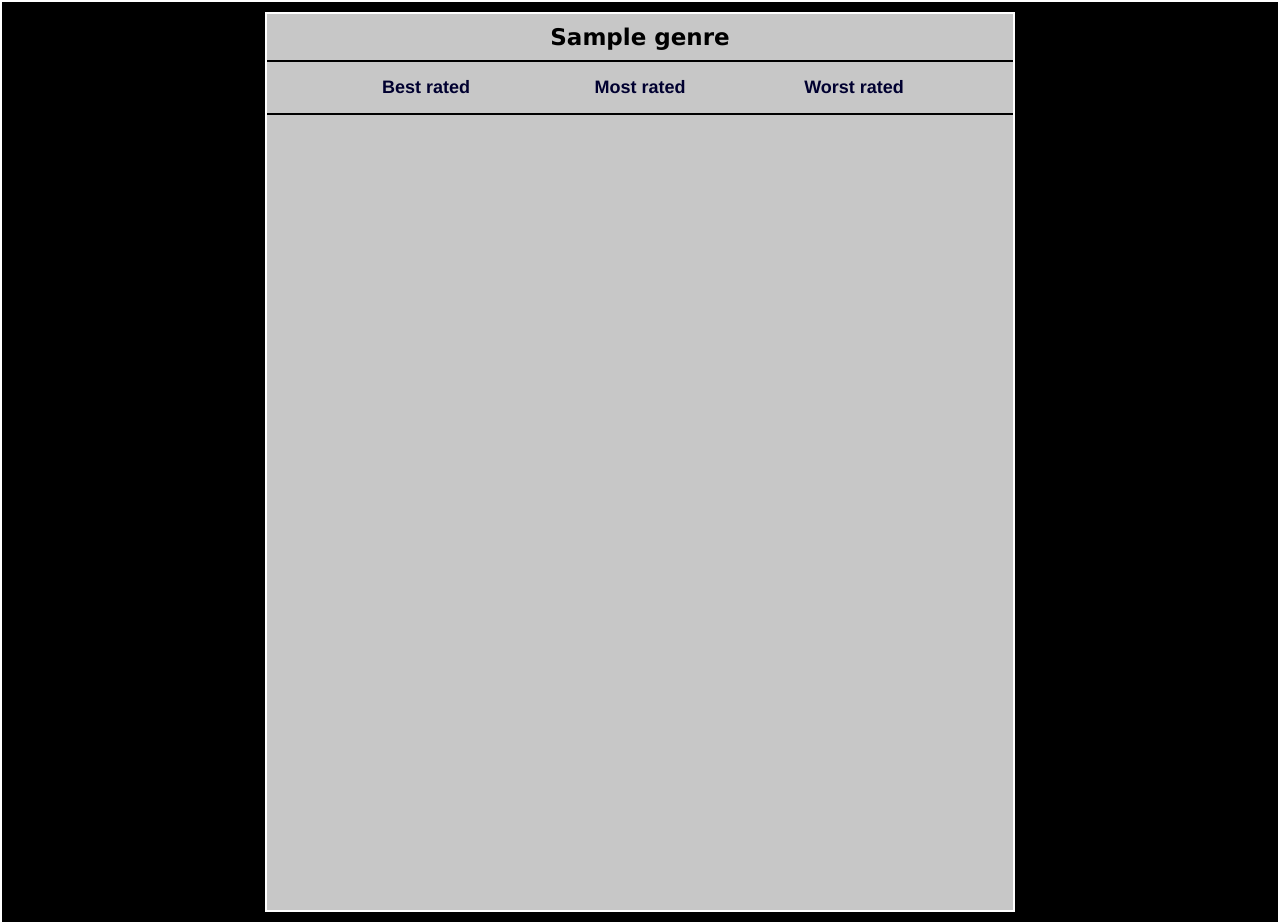
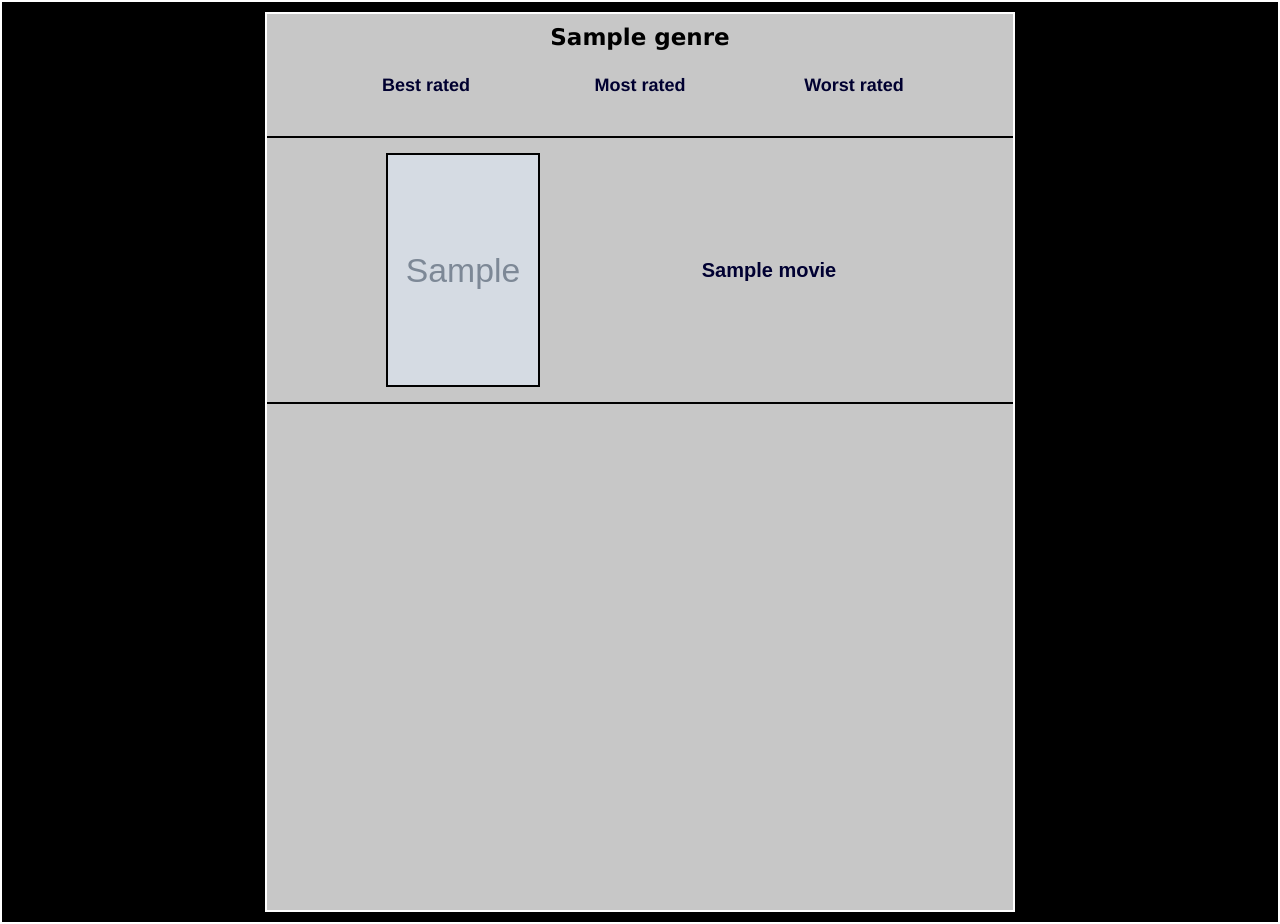
Before and after one commit to LuisJZ2004/buskisterclansa, a Django app: template buskisterclansa/genres/templates/genres/genre.html in a window 1280 px wide. Shown: the part 212-1136 px from the top of the page. Run offline with Django 4.2, Linux system fonts and the light colour scheme; tables that the repository leaves empty hold one stand-in row (values such as "Sample post"); the template is opened without the code that fills it: values that come from a table or form of the project are taken from there, most other values are stand-ins (such as "Sample title", 1, 10 or a date in 2020); grey boxes marked "Sample" are stand-in pictures.

Commit message:
genres view and all done

```diff
--- a/buskisterclansa/genres/static/genres/css/genre_1.css
+++ b/buskisterclansa/genres/static/genres/css/genre_1.css
@@ -21,8 +21,6 @@ main .main-container .title h1 {
 }
 
 main .main-container .movie-header {
-    border-top: 2px solid black;
-    border-bottom: 2px solid black;
     padding: 10px;
     display: flex;
     flex-wrap: wrap;
@@ -44,3 +42,34 @@ main .main-container .movie-header .header-item h3 {
 main .main-container .movie-header .header-item a h3:hover {
     color: rgb(2, 94, 214);
 }
+
+main .main-container .movies-container .movie {
+    border-top: 2px solid black;
+    border-bottom: 2px solid black;
+    margin-top: 25px;
+    padding: 15px;
+
+    display: flex;
+    align-items: center;
+    justify-content: space-evenly;
+}
+main .main-container .movies-container .movie .image-container {
+    border: 2px solid black;
+    width: 154px;
+    height: 234px;;
+}
+main .main-container .movies-container .movie .name-container {
+    width: 250px;
+    padding: 7px;
+    display: flex;
+    flex-direction: column;
+    align-items: center;
+}
+main .main-container .movies-container .movie h3 {
+    font-family: Arial, Helvetica, sans-serif;
+    font-size: 2.0rem;
+    color:rgb(0, 0, 50)
+}
+main .main-container .movies-container .movie a h3:hover{
+    color:rgb(2, 94, 214)
+}
--- a/buskisterclansa/genres/templates/genres/genre.html
+++ b/buskisterclansa/genres/templates/genres/genre.html
@@ -36,6 +36,21 @@
             </div>
         </div>
 
+        <div class="movies-container">
+            {% for movie in movies %}
+                <div class="movie">
+                    <div class="image-container">
+                        <img src="{{ movie.image.url }}" width="150px" height="230px">
+                    </div>
+                    <div class="name-container">
+                        <a href="{% url 'movies:movie_path' movie.slug movie.pk %}">
+                            <h3>{{ movie.name }}</h3>
+                        </a>
+                    </div>
+                </div>
+            {% endfor %}
+        </div>
+
     </div>
 </main>
 {% endblock content %}
```
Also changed, not shown: buskisterclansa/genres/views.py (+3 -4 lines).
